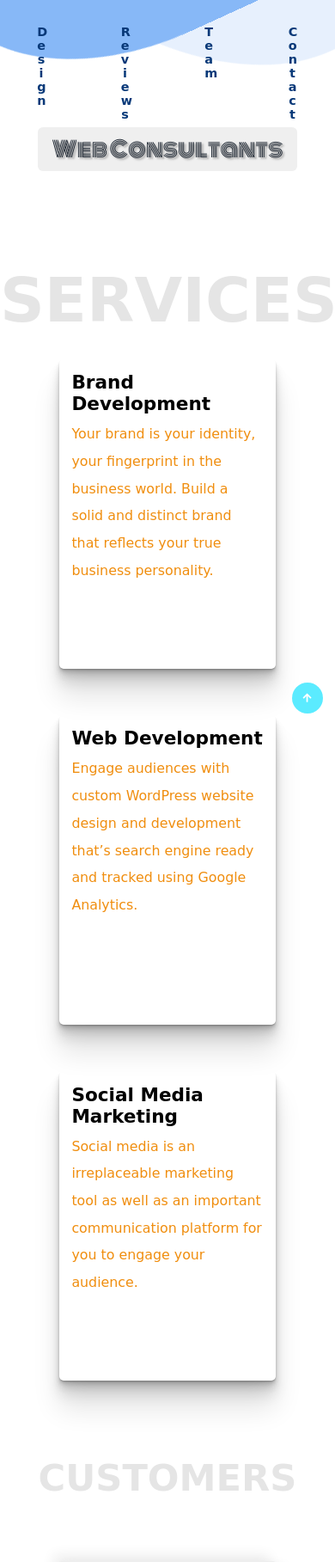
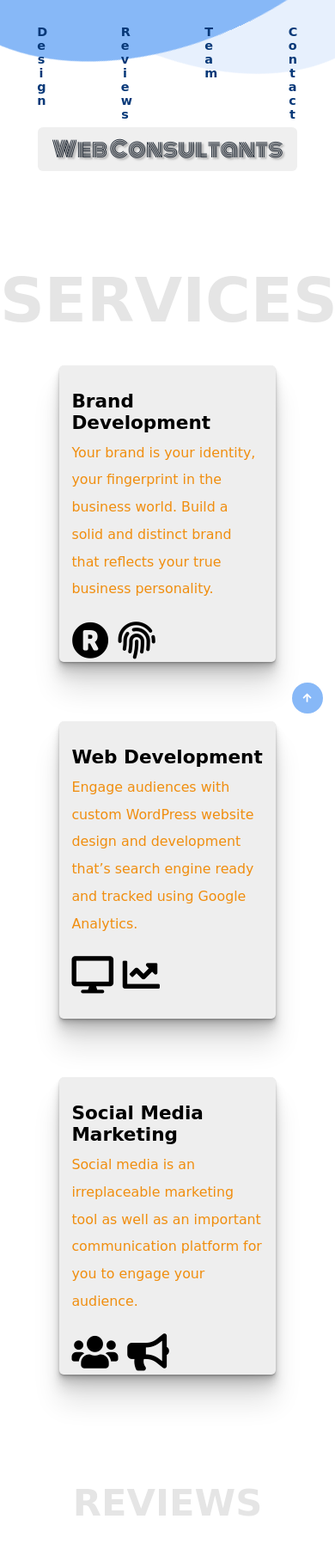
Before and after one commit to HargulS/CreativeDesign, a PHP site: page / in a window 390 px wide; the page is wider, and only the part inside the window is pictured. Shown: the top 1817 px of that part at 86% size. Run offline with PHP 8.4, Linux system fonts and the light colour scheme; some web fonts are replaced.

Commit message:
added logos and background color to service cards

```diff
--- a/index.html
+++ b/index.html
@@ -36,14 +36,23 @@
            <li class="services-cards">
              <h3 class="services-cards-heading">Brand Development</h3>
              <p class="services-cards-description">Your brand is your identity, your fingerprint in the business world. Build a solid and distinct brand that reflects your true business personality.</p>
+             <i class="fas fa-registered">
+              <i class="fas fa-fingerprint"></i>
+             </i>
            </li>
            <li class="services-cards">
             <h3 class="services-cards-heading">Web Development</h3>
             <p class="services-cards-description">Engage audiences with custom WordPress website design and development that’s search engine ready and tracked using Google Analytics.</p>
+            <i class="fas fa-desktop">
+              <i class="fas fa-chart-line"></i>
+            </i>
           </li>
           <li class="services-cards">
             <h3 class="services-cards-heading">Social Media Marketing</h3>
             <p class="services-cards-description">Social media is an irreplaceable marketing tool as well as an important communication platform for you to engage your audience.</p>
+            <i class="fas fa-users">
+              <i class="fas fa-bullhorn"></i>
+            </i>
           </li>
          </ul>
         </div>
@@ -54,7 +63,7 @@
 
     <!-- Section 2 -->
     <section class="section-2" id="customers">
-      <h1 class="section-heading">Customers</h1>
+      <h1 class="section-heading">Reviews</h1>
       <div class="customer-wrapper">
         <div class="customer">
           <i class="fas fa-quote-left">
--- a/styles/global.css
+++ b/styles/global.css
@@ -15,12 +15,12 @@ html{
     /*notes- makes 1rem=10px */
     font-size: 62.5%;
     scroll-behavior: smooth;
+    margin: 0 auto;
+    max-width: 1700px;
 
 }
 body{
     overflow-x: hidden;
-
-    margin: 0 auto;
 }
 .section-heading{
     font-size: 10rem;
@@ -40,7 +40,7 @@ body{
 .scroll-up-btn{
     width: 5rem;
     height: 5rem;
-    background-color:rgba(50, 231, 255, .8);
+    background-color:#87b8f7;
     position: fixed;
     bottom: 5rem;
     right: 5rem;
@@ -53,5 +53,7 @@ body{
     transition: background-color .5s;
 }
 .scroll-up-btn:hover{
-    background-color:#32e7ff ;
+    background-color:
+    #50627b
+     ;
 }
--- a/styles/responsive.css
+++ b/styles/responsive.css
@@ -1,8 +1,9 @@
 /* Responsive */
+
 @media(max-width:1400px){
-    /* .floating-bg{
-        top:-120vw;
-    } */
+    .floating-bg{
+        top:-135vw;
+    }
     .section-1-heading{
     font-size: 6rem;
     top: 38rem;
@@ -61,9 +62,9 @@
       }
 }
 @media (max-width: 1150px) {
-    /* .floating-bg {
-      top: -110vw;
-    } */
+    .floating-bg {
+      top: -128vw;
+    }
 
     .section-1-heading {
       font-size: 5rem;
@@ -78,10 +79,10 @@
   }
 
   @media (max-width: 950px) {
-    /* .floating-bg {
-      top: -100vw;
+    .floating-bg {
+      top: -125vw;
     }
-   */
+
    .section-1-services-wrapper{
     height: 230vh;
   }
@@ -115,9 +116,9 @@
       font-size: 50%;
     }
 
-    /* .floating-bg {
-      top: -90vw;
-    } */
+    .floating-bg {
+      top: -122vw;
+    }
   /* .section-1{
     margin-bottom: 0;
   } */
@@ -141,9 +142,9 @@
       height: 170vh;
     }
 
-    /* .floating-bg {
-      top: -70vw;
-    } */
+    .floating-bg {
+      top: -115vw;
+    }
 
     .section-1-heading {
       top: 65vw;
--- a/styles/section1.css
+++ b/styles/section1.css
@@ -5,18 +5,19 @@
     flex-direction: column;
     justify-content: space-around;
     background-color: #fff;
-    margin-bottom: 8.5rem;
+    margin-bottom: 12.5rem;
 }
 .floating-bg{
     width: 100vw;
     height: 155vw;
+    max-height: 4000px;
     background-color:#e7f0fd;
 
     position: absolute;
-    top: -120vw;
-    /* margin: 0 auto; */
-    left:calc(50% - 50vw);
-    border-radius: 45%;
+    top: -135vw;
+    margin: 0 auto;
+    /* left:calc(50% - 50vw); */
+    border-radius: 50%;
     animation: rotate 30s infinite;
 }
 .floating-bg::before{
@@ -25,9 +26,8 @@
     height: 100%;
     background-color:#87b8f7;
     position: absolute;
-    top: 0;
-    left: 0;
-    border-radius: 40%;
+    margin: 0 auto;
+    border-radius: 50%;
     /* notes- animation: name interval duration */
     animation: rotate 30s infinite;
 }
@@ -87,6 +87,7 @@ opacity: .9;
     flex-direction: column;
 }
 .services-heading{
+
     font-size: 10rem;
     font-weight: bold;
     text-transform:uppercase;
@@ -115,8 +116,8 @@ opacity: .9;
 }
 .services-cards{
    width: 35rem;
-   height: 50rem;
-   /* background-color: #fffef8; */
+   height: 48rem;
+   background-color: #eee;
 
     padding:2rem;
     border-radius: 5px;
@@ -134,27 +135,30 @@ opacity: .9;
 }
 
 .services-cards-heading{
+    padding-top:2rem;
   font-size: 3rem;
   font-weight: 700;
 
 
 }
 .services-cards-description{
+
     font-size: 2.2rem;
     padding-top:1rem;
     line-height: 2;
     color: #f08e0f;
 }
+.fa-users{
+padding-top: 3rem;
+font-size: 6rem;
+}
+.fa-desktop{
+    padding-top: 3rem;
+font-size: 6rem;
+}
+.fa-registered{
+    padding-top: 3rem;
+font-size: 6rem;
+}
 
-/* .logo{
-    position: absolute;
-    top:70%;
-    left: 50%;
-    transform:translateX(-50%);
-}
-.logo i{
-    font-size: 15rem;
-    color:rgba(50, 231, 255, .8);
-    text-shadow:.1rem .1rem .2rem #ddd,-.1rem -.1rem .2rem #ddd;
-} */
 /* End of Section 1 */
--- a/styles/section4.css
+++ b/styles/section4.css
@@ -11,7 +11,6 @@
 }
 .form-container{
     width: 80%;
-    /* height: 40%; */
     background-color:#e5e9ff;
     display: flex;
     align-items: center;
@@ -23,7 +22,7 @@
 
 .form-img{
     width: 55rem;
-    background-color:rgba(50, 231, 255, .8);
+    background-color:#87b8f7;
     padding: 5rem;
     opacity: .8rem;
     box-shadow: -3rem  3rem 4rem #aaa;
@@ -67,7 +66,7 @@ box-shadow: -5rem 5rem 7rem #aaa;
     min-width: 70%;
 }
 .contact-form input[type="submit"]{
-    background-color:rgba(50, 231, 255, .8);
+    background-color:#87b8f7;
     color: #fff;
     font-weight: bolder;
     letter-spacing: .5rem;
@@ -75,7 +74,8 @@ box-shadow: -5rem 5rem 7rem #aaa;
     transition: background-color .5s;
 }
 .contact-form input[type="submit"]:hover{
-    background-color:#32e7ff;
+    background-color:
+    #50627b;
 }
 .copyright{
     font-size: 2rem;
```
